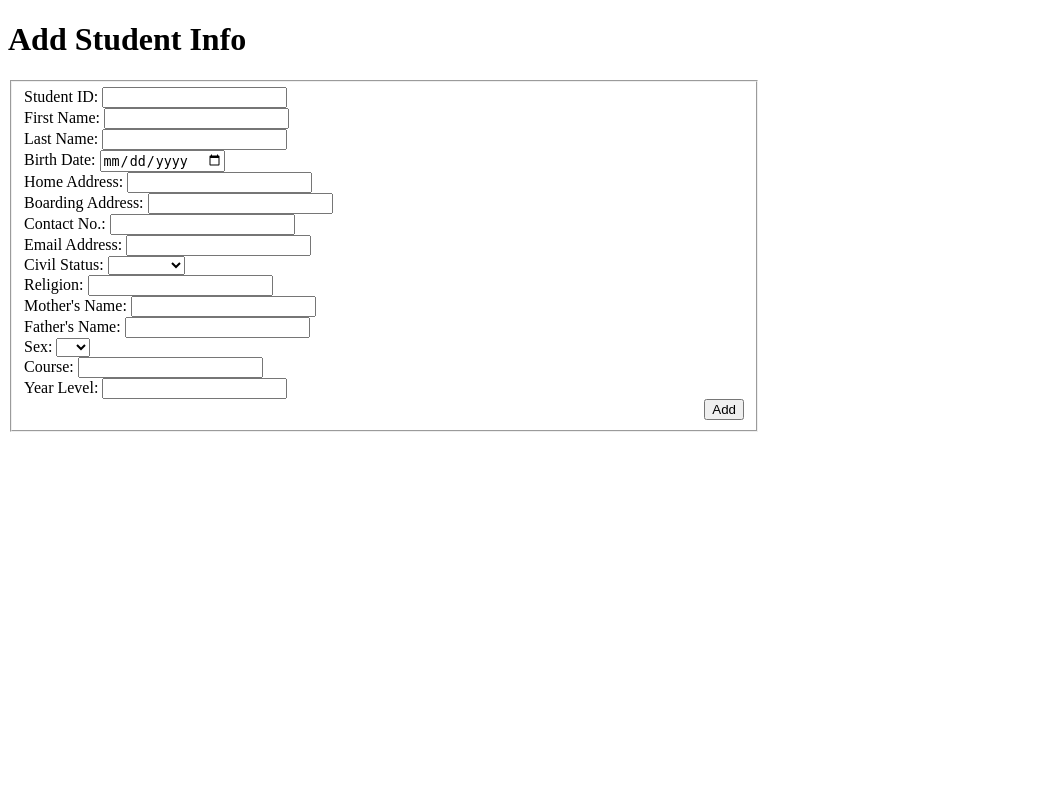
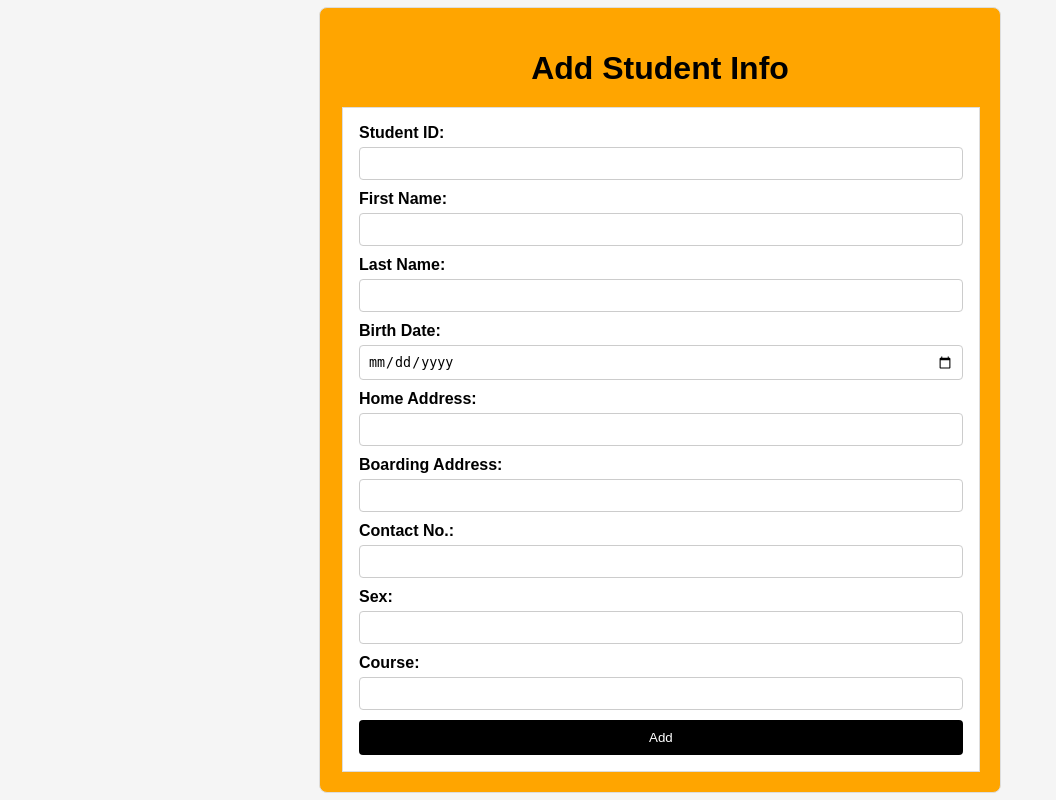
Before and after one commit to jamlmao/StudentDirectory, a PHP site: page /add_stud.php in a window 1320 px wide. Shown: the whole page, without its empty margins (0-1056 px from the left). Run offline with PHP 8.4, Linux system fonts and the light colour scheme; some libraries are stand-ins or nearby versions.

Commit message:
Add files via upload

```diff
--- a/add_stud.php
+++ b/add_stud.php
@@ -3,168 +3,153 @@
 <head>
     <meta charset="UTF-8">
     <meta name="viewport" content="width=device-width, initial-scale=1.0">
-    <title>Student Directory</title>
-    <!-- Import Chart.js library -->
+    <title>Inventory Management</title>
+    <script src="https://cdn.jsdelivr.net/npm/sweetalert2@11"></script>
     <script src="https://cdn.jsdelivr.net/npm/chart.js"></script>
+    <style>
+
+        body {
+            font-family: Arial, sans-serif;
+            background-color: #f5f5f5;
+            margin: 0;
+            padding: 0;
+            display: flex;
+            justify-content: center;
+            align-items: center;
+            height: 100vh;
+        }
+        .container-fluid {
+            max-width: 40rem;
+            padding: 20px;
+            border: 1px solid #ddd;
+            border-radius: 8px;
+            background-color: orange;
+        }
+        h1 {
+            text-align: center;
+            margin-bottom: 20px;
+        }
+        .border-dark-subtle {
+            border: 1px solid #ddd;
+            background-color: white;
+        }
+        .p-3 {
+            padding: 1rem;
+        }
+        .w-50 {
+            width: 100%;
+            padding-right: 350px;
+        }
+        .form-label {
+            font-weight: bold;
+            display: block;
+            margin-bottom: 5px;
+        }
+        .form-control {
+            width: 100%;
+            padding: 8px;
+            border-radius: 4px;
+            border: 1px solid #ccc;
+            box-sizing: border-box;
+            margin-bottom: 10px;
+        }
+        .btn-primary {
+            background-color: black;
+            color: white;
+            border: none;
+            padding: 10px 290px;
+            border-radius: 4px;
+            cursor: pointer;
+        }
+        .btn-primary:hover {
+            background-color: orange;
+        }
+        .text-right {
+            text-align: right;
+        }
+    </style>
 </head>
 <body>
-
     <div class="container-fluid">
-        <div class="col-10">
         <h1>Add Student Info</h1>
-            <?php
-            if(isset($_POST["btnSave"])){
-                require("dbconnect.php");
-
-                $studID = $_POST["Student_ID"];
-                $frstnm = $_POST["firstname"];
-                $lstnm = $_POST["lastname"];
-                $birthd = $_POST["birthdate"];
-                $haddress = $_POST["homeadd"];
-                $baddress = $_POST["boardingadd"];
-                $connum = $_POST["contact"];
-                $email = $_POST["email"];
-                $sx = $_POST["sex"];
-                $crs = $_POST["Course"];
-                $year_level = $_POST["year_level"];
-                $civil_status = $_POST["civil_status"];
-                $religion = $_POST["religion"];
-                $mother_name = $_POST["mother_name"];
-                $father_name = $_POST["father_name"];
-
-                if(empty($studID) || empty($frstnm) || empty($lstnm) || empty($birthd) || empty($haddress) || empty($baddress) || empty($connum) || empty($email) || empty($civil_status) || empty($religion) || empty($mother_name) || empty($father_name) || empty($sx) || empty($crs) || empty($year_level)){
-                    echo "Please input all fields.";
-                } else {
-                    $sql = "INSERT INTO `tblstudentinfo`(`StudentID`, `Fname`, `Lname`, `bdate`, `homeaddr`, `boardingaddr`, `contact`, `email`, `civil_status`, `religion`, `mother_name`, `father_name`, `sex`, `course`, `year_level`) VALUES (:istudID, :ifrstnm, :ilstnm, :ibirthd, :ihaddress, :ibaddress, :iconnum, :iemail, :icivil_status, :ireligion, :imother_name, :ifather_name, :isx, :icrs, :iyear_level)";
-                    $values = array(":istudID" => $studID, ":ifrstnm" => $frstnm, ":ilstnm" => $lstnm, ":ibirthd" => $birthd, ":ihaddress" => $haddress, ":ibaddress" => $baddress, ":iconnum" => $connum, ":iemail" => $email, ":icivil_status" => $civil_status, ":ireligion" => $religion, ":imother_name" => $mother_name, ":ifather_name" => $father_name, ":isx" => $sx, ":icrs" => $crs, ":iyear_level" => $year_level);
-                    $result = $conn->prepare($sql);
-                    $result->execute($values);
-
-                    if($result->rowCount() > 0){
-                        echo "Record has been saved!";
-                    } else {
-                        echo "No record has been saved!";
-                    }
-
-                }
-            }
-            ?>
-
-            <fieldset class="border border-2 border-dark-subtle p-3 ms-auto me-auto" style="width: 45rem;">
-                <form action="add_stud.php" method="post" class="row">
+        <fieldset class="border border-dark-subtle p-3">
+            <form action="add_item.php" method="post" class="row">
+                <!-- Student Info Input Fields -->
                 <div class="mb-3 w-50">
                     <label class="form-label mb-0">Student ID: </label>
                     <input type="text" name="Student_ID" class="form-control" pattern="[0-9]+" title="Please enter only numeric values">
                 </div>
-
+                <!-- Other input fields for student info -->
                 <div class="mb-3 w-50">
                     <label class="form-label mb-0">First Name: </label>
                     <input type="text" class="form-control" name="firstname">
                 </div>
-
                 <div class="mb-3 w-50">
                     <label class="form-label mb-0">Last Name: </label>
                     <input type="text" class="form-control" name="lastname">
                 </div>
-
                 <div class="mb-3 w-50">
                     <label class="form-label mb-0">Birth Date: </label>
                     <input type="date" class="form-control" name="birthdate">
                 </div>
-
                 <div class="mb-3 w-50">
                     <label class="form-label mb-0">Home Address: </label>
                     <input type="text" class="form-control" name="homeadd">
                 </div>
-
                 <div class="mb-3 w-50">
                     <label class="form-label mb-0">Boarding Address: </label>
                     <input type="text" class="form-control" name="boardingadd">
                 </div>
-
                 <div class="mb-3 w-50">
                     <label class="form-label mb-0">Contact No.: </label>
                     <input type="tel" class="form-control" name="contact">
                 </div>
-
-                    <div class="mb-3 w-50">
-                        <label class="form-label mb-0">Email Address: </label>
-                        <input type="email" class="form-control" name="email">
-                    </div>
-
-                    <div class="mb-3 w-50">
-                        <label class="form-label mb-0">Civil Status: </label>
-                        <select class="form-select" name="civil_status">
-                            <option value=""></option>
-                            <option value="Single">Single</option>
-                            <option value="Married">Married</option>
-                            <option value="Divorced">Divorced</option>
-                            <option value="Widowed">Widowed</option>
-                        </select>
-                    </div>
-
-                    <div class="mb-3 w-50">
-                        <label class="form-label mb-0">Religion: </label>
-                        <input type="text" class="form-control" name="religion">
-                    </div>
-
-                    <div class="mb-3 w-50">
-                        <label class="form-label mb-0">Mother's Name: </label>
-                        <input type="text" class="form-control" name="mother_name">
-                    </div>
-
-                    <div class="mb-3 w-50">
-                        <label class="form-label mb-0">Father's Name: </label>
-                        <input type="text" class="form-control" name="father_name">
-                    </div>
-
                 <div class="mb-3 w-50">
                     <label class="form-label mb-0">Sex: </label>
-                        <select class="form-select" name="sex">
-                            <option value=""></option>
-                            <option value="M">M</option>
-                            <option value="F">F</option>
-                        </select>
+                    <input type="text" class="form-control" name="Sex">
                 </div>
-
                 <div class="mb-3 w-50">
                     <label class="form-label mb-0">Course: </label>
                     <input type="text" class="form-control" name="Course">
                 </div>
+                <div class="text-right w-100">
+                <center><button type="submit" name="btnSave" class="btn btn-primary">Add</button></center>
+                <script>
 
-                    <div class="mb-3 w-50">
-                        <label class="form-label mb-0">Year Level: </label>
-                        <input type="text" class="form-control" name="year_level">
+                         Swal.fire({
+                            title: "Student info Added",
+                            showClass: {
+                                popup: `
+                                animate__animated
+                                animate__fadeInUp
+                                animate__faster
+                                `
+                            },
+                            hideClass: {
+                                popup: `
+                                animate__animated
+                                animate__fadeOutDown
+                                animate__faster
+                                `
+                            }
+                            });
 
-                    <div style="text-align: right;">
-                        <button type="submit" name="btnSave" class="btn btn-primary w-25">Add</button>
+                </script>
                 </div>
+
             </form>
         </fieldset>
     </div>
-    </div>
 
-    <!-- JavaScript Section -->
+
     <script>
+
         function search(event){
-            if(event.keyCode == 13){
-                let search = document.getElementById("txtSearch").value;
-                if(search.length >= 3 || search.length === 0){
-                    loadItems();
-                }
-            }
+
         }
 
         function loadItems(){
-            var xhttp = new XMLHttpRequest();
-            xhttp.onreadystatechange = function(){
-                if (this.readyState == 4 && this.status == 200) {
-                    document.getElementById("htmlContent").innerHTML = this.responseText;
-                }
-            };
-            let search = document.getElementById("txtSearch").value;
-            xhttp.open("GET", "CancelSearch.php?search="+search, true);
-            xhttp.send();
+
         }
     </script>
 </body>
```
Lines whose indentation alone changed are shown as unchanged.
